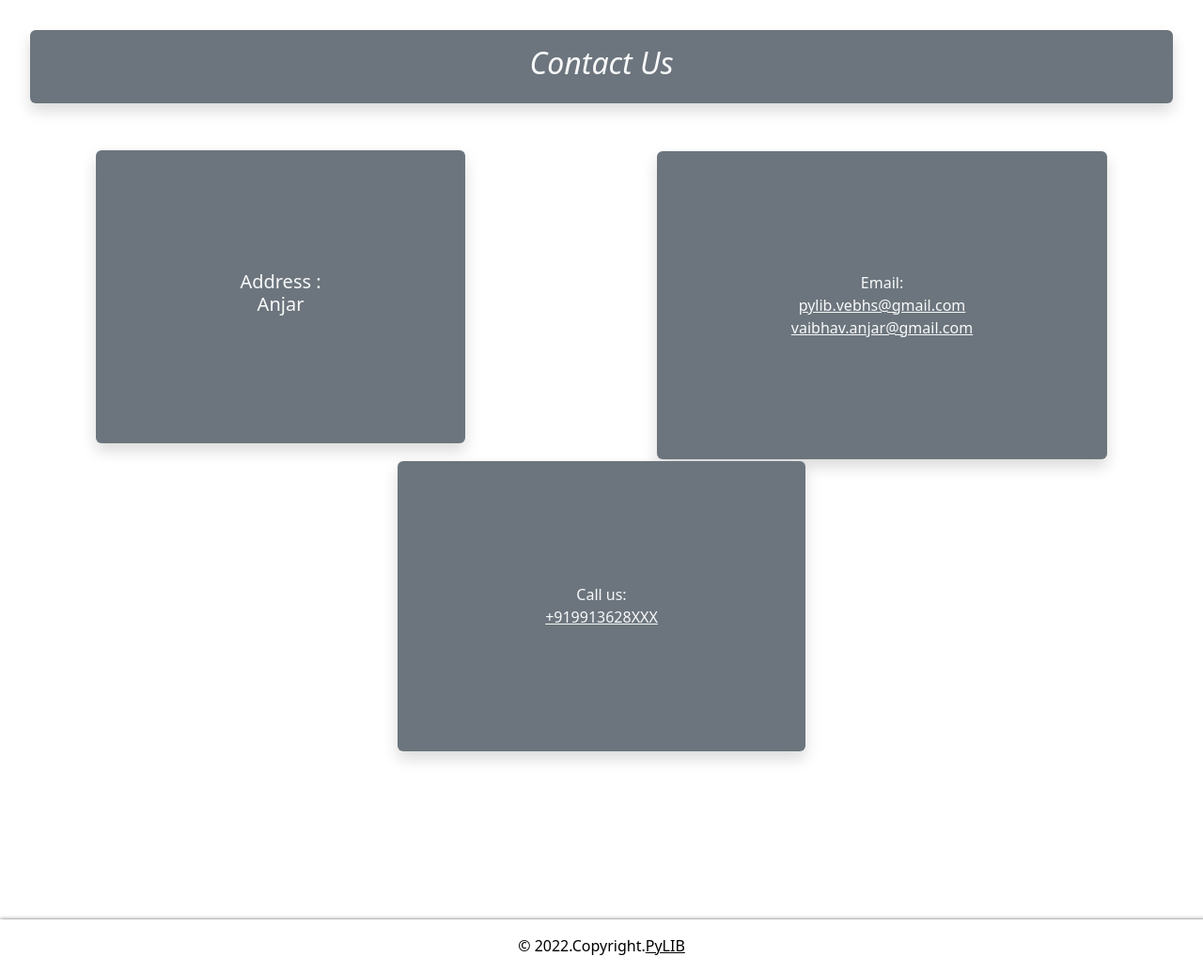
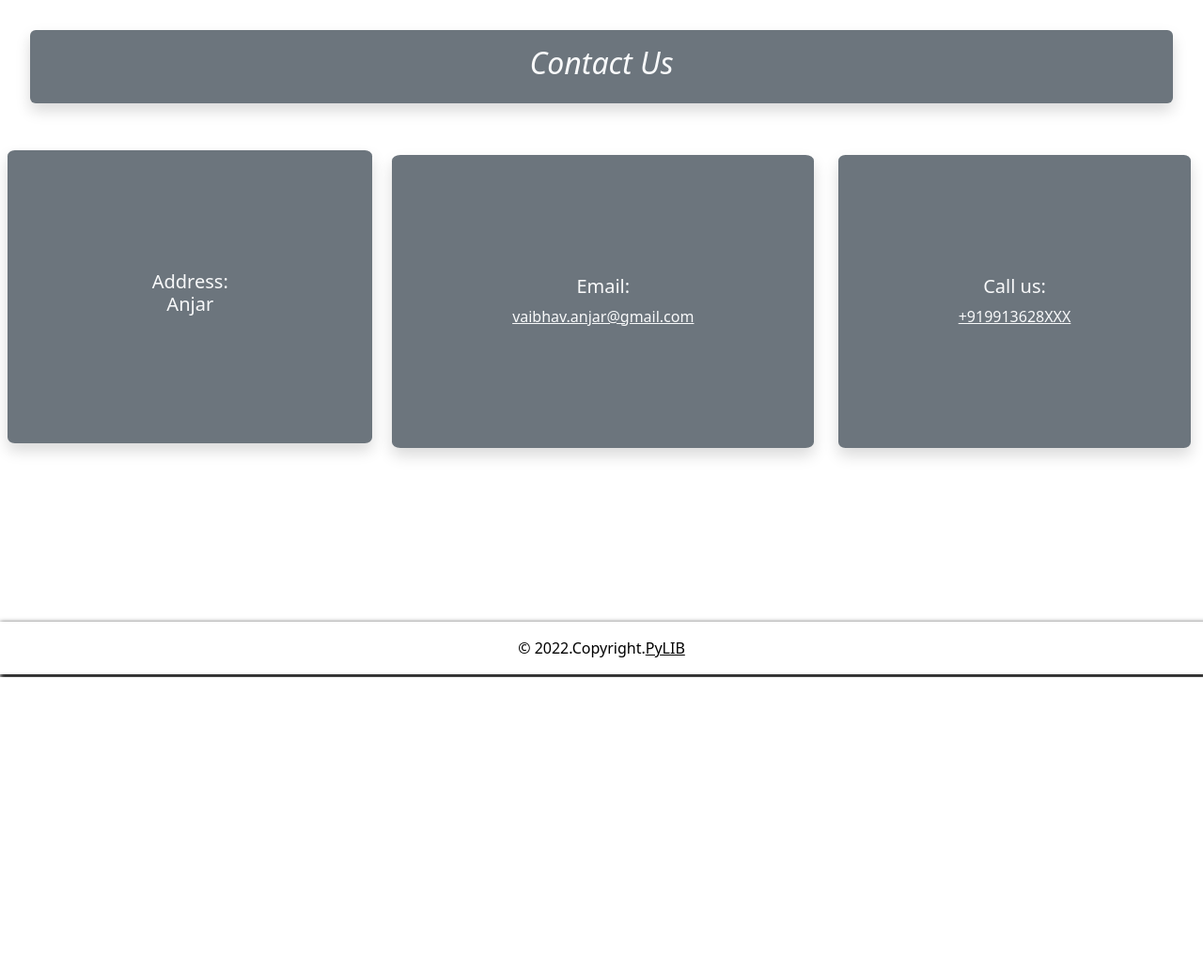
Before and after one commit to ivaibhavshah/Django-Project, a Django app: page /contactus in a window 1280 px wide. Shown: the part 79-1114 px from the top of the page at 94% size. After the commit the page ends 800 px from the top, so only its background shows below. Run offline with Django 4.2, Linux system fonts and the light colour scheme.

Commit message:
upadte css

```diff
--- a/librarysystem/static/home/contactus.css
+++ b/librarysystem/static/home/contactus.css
@@ -1,6 +1,5 @@
 .title {
     margin: 2rem;
-    background-color: grey;
     padding: 2rem;
     font-style: italic;
 }
@@ -18,7 +17,6 @@
 .call {
     width: auto;
     margin: 0.5%;
-    background-color: #6c757d;
     padding: 8rem;
     border-radius: 2%;
 }
--- a/librarysystem/templates/pylib/contactus.html
+++ b/librarysystem/templates/pylib/contactus.html
@@ -11,22 +11,20 @@
     <h2 class="text-light">Contact Us</h2>
 </div>
 <center>
-    <div class="main ">
+    <div class="main">
         <div>
-            <div class="address d-inline-flex shadow bg-secondary rounded"><h5 class="text-light">Address : Anjar</h5>
-
-        </div></div>
-        <div>
-            <div class="mail flex shadow bg-secondary rounded text-light">Email:
-                <a href="mailto:pylib.vebhs@gmail.com" class="text-light">pylib.vebhs@gmail.com</a>
-                <br>
-                <a href="mailto:vaibhav.anjar@gmail.com" class="text-light">vaibhav.anjar@gmail.com</a>
+            <div class="address flex shadow bg-secondary">
+                <h5 class="text-light">Address: Anjar</h5>
             </div>
         </div>
-        <div class="shadow bg-secondary rounded">
-            <p class="call flex text-light">Call us:
-                <a href="+919913628XXX" class="text-light">+919913628XXX</a>
-            </p>
+        <div class="mail flex shadow bg-secondary text-light">
+            <h5>Email:</h5>
+            {% comment %} <a href="mailto:pylib.vebhs@gmail.com" class="text-light">pylib.vebhs@gmail.com</a> {% endcomment %}
+            <a href="mailto:vaibhav.anjar@gmail.com" class="text-light">vaibhav.anjar@gmail.com</a>
+        </div>
+        <div class="call flex shadow bg-secondary">
+            <h5 class="text-light">Call us:</h5>
+            <a href="+919913628XXX" class="text-light">+919913628XXX</a>
         </div>
     </div>
 </center>
--- a/librarysystem/templates/registration/signup.html
+++ b/librarysystem/templates/registration/signup.html
@@ -12,10 +12,10 @@
         {{form.as_p}}
 
         <br>
-        <button type="submit" class="btn btn-primary">SignUp</button><br>
+        <button type="submit" class="signup-button">SignUp</button><br>
         <div class="d-flex ">
-            <p> Already Have an account? </p>
+            <p class="text-light"> Already Have an account? </p>
             <a href="{% url 'login' %}">
-                <button type="button" class="btn btn-primary ms-3">Login</button></a>
+                <button type="button" class="login-button ms-3">Login</button></a>
         </div><br>
 </form> {% endblock content %}
```
Also changed, not shown: librarysystem/static/home/edit.css (+21 -1 lines), librarysystem/static/home/home.css (+29 -5 lines), librarysystem/templates/pylib/books.html (+7 -2 lines), librarysystem/templates/pylib/detail.html (+4 -8 lines), librarysystem/db.sqlite3.
